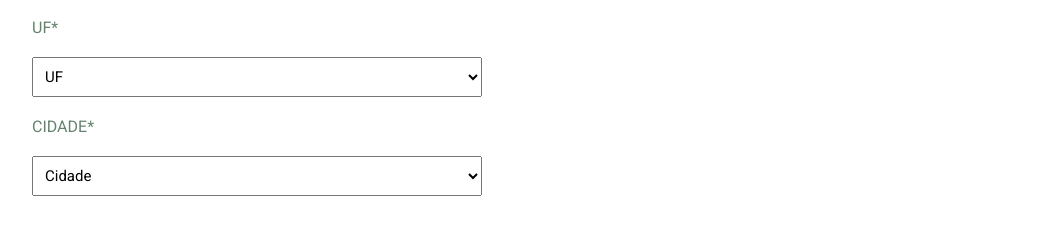
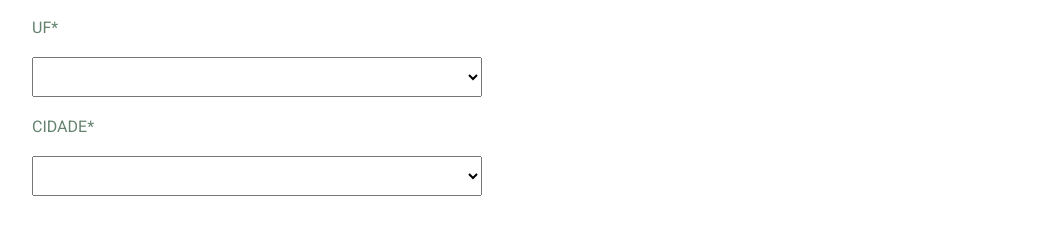
Before and after one commit to LucasAl03/crud_pessoas, an Angular app: page /cadastro in a window 1280 px wide. Shown: the part 538-784 px from the top of the page, without its empty margins (108-1171 px from the left). Built offline with nearby package versions, Linux system fonts and the light colour scheme.

Commit message:
Adicionando o ngModel em cada input do formulario

```diff
--- a/src/app/component/formulario/formulario.html
+++ b/src/app/component/formulario/formulario.html
@@ -1,19 +1,19 @@
 <div id="div-form">
     <form id="form-pessoa">
         <label for="nome">Nome*</label>
-        <input type="text" name="nome" id="nome" class="elem-form-01" required  maxlength="60" placeholder="Seu nome">
+        <input type="text" name="nome" id="nome" class="elem-form-01" required  maxlength="60" [(ngModel)]="nome" placeholder="Seu nome">
 
         <label for="email">Email*</label>
-        <input type="text" name="email" id="email" class="elem-form-01" required  maxlength="60" placeholder="Seu email">
+        <input type="text" name="email" id="email" class="elem-form-01" required  maxlength="60" [(ngModel)]="email" placeholder="Seu email">
 
         <label for="cpf">CPF*</label>
-        <input type="text" name="cpf" id="cpf" class="elem-form-02" required  maxlength="11" placeholder="Seu cpf">
+        <input type="text" name="cpf" id="cpf" class="elem-form-02" required  maxlength="11" [(ngModel)]="cpf" placeholder="Seu cpf">
 
-        <label for="data-nascimento">Data Nascimento*</label>
-        <input type="date" name="data-nascimento" id="data-nascimento" class="elem-form-02" required>
+        <label for="dataNascimento">Data Nascimento*</label>
+        <input type="date" name="dataNascimento" id="dataNascimento" class="elem-form-02" [(ngModel)]="dataNascimento" required>
 
         <label for="uf">UF*</label>
-        <select name="uf" id="uf" class="elem-form-02">
+        <select name="uf" id="uf" class="elem-form-02" [(ngModel)]="uf">
             <option value="">UF</option>
             <option value="SE">SE</option>
             <option value="BA">BA</option>
@@ -21,7 +21,7 @@
         </select>
 
         <label for="cidade">Cidade*</label>
-        <select name="cidade" id="cidade" class="elem-form-02">
+        <select name="cidade" id="cidade" class="elem-form-02" [(ngModel)]="cidade">
             <option value="">Cidade</option>
             <option value="Aracaju">Aracaju</option>
             <option value="São Cristovão">São Cristovão</option>
```
